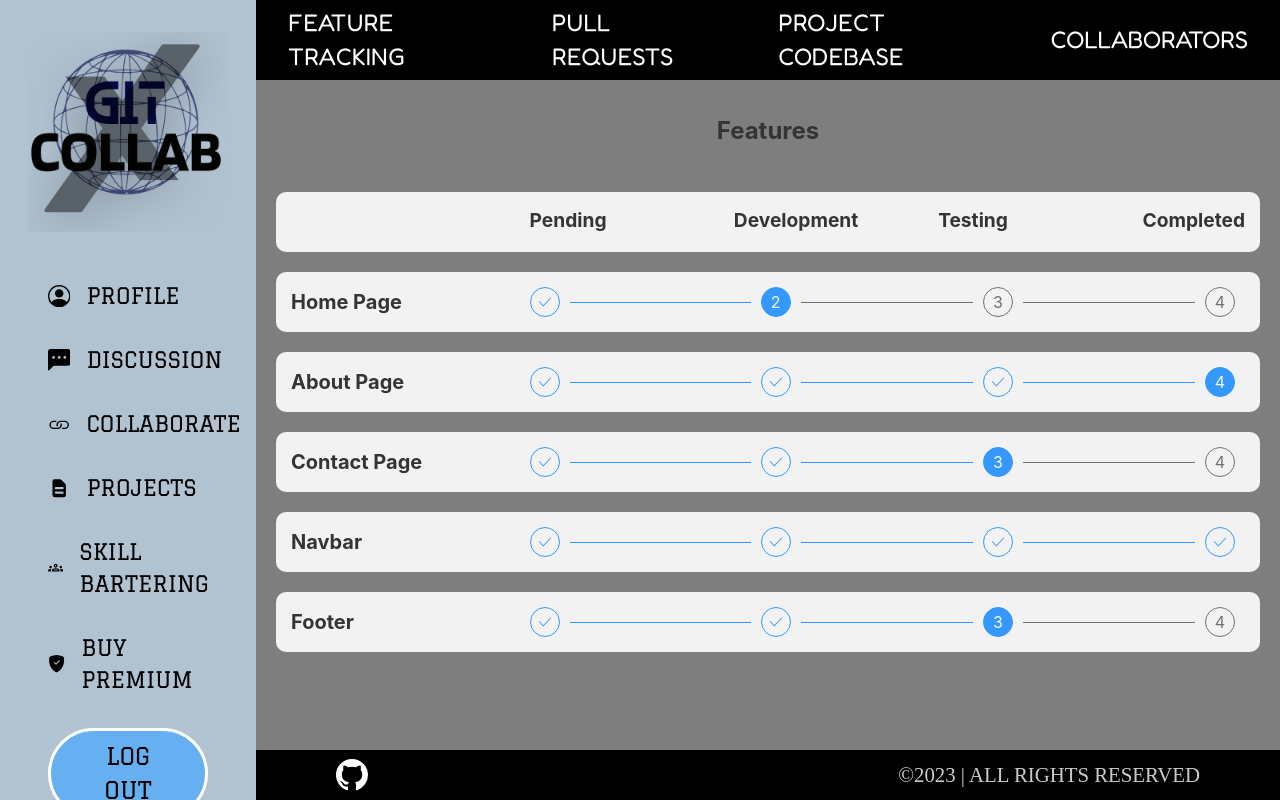
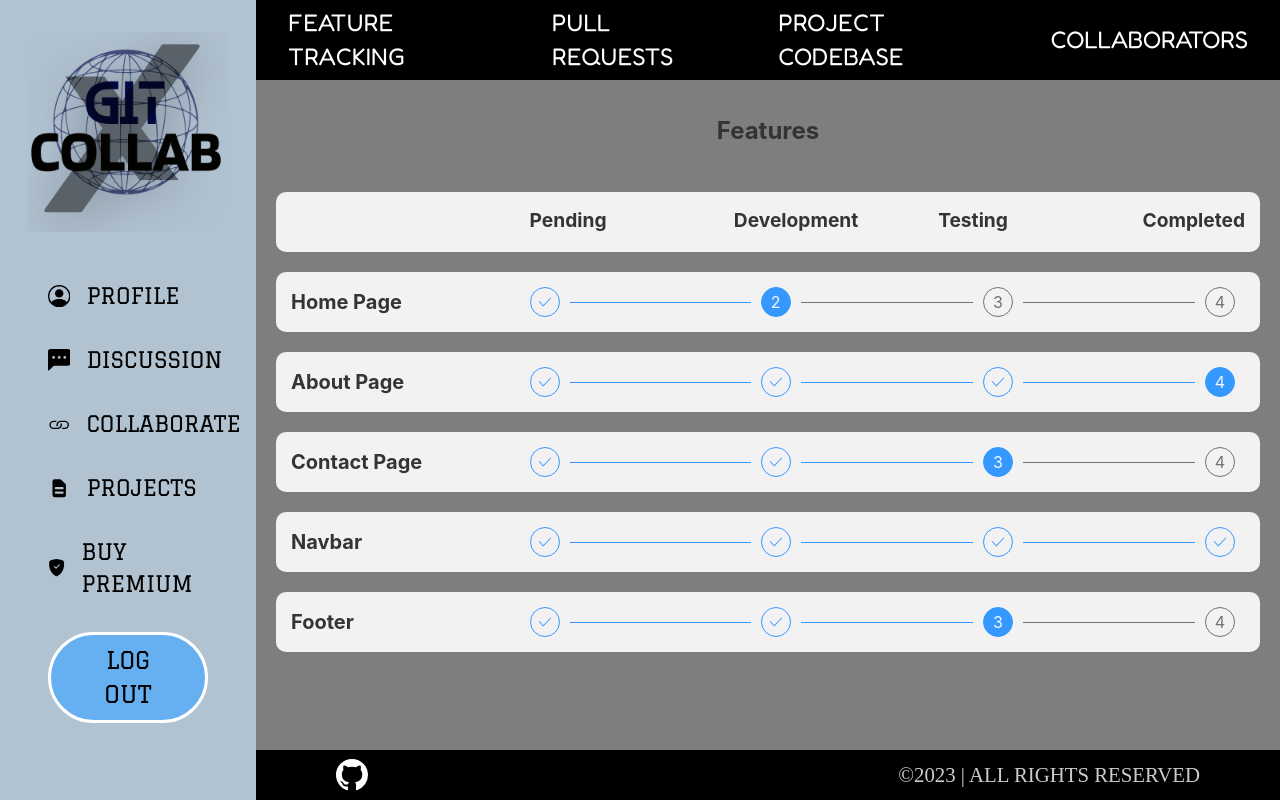
Before and after one commit to PekaVengers/GitCollabX, a React (Vite) app in the folder client/: page /projects/1 in a window 1280 px wide. Built offline with nearby package versions, Linux system fonts and the light colour scheme; a web font is replaced by a local one.

Commit message:
chore: remove skill bartering from sidebar

```diff
--- a/client/src/components/Sidebar.jsx
+++ b/client/src/components/Sidebar.jsx
@@ -17,7 +17,7 @@ export default function Sidebar() {
         <NavLink style={({isActive}) => isActive ? ({textDecoration: "none",}) : ({})} className={`sidebar-nav-link`} to="/discussion"><BsFillChatLeftDotsFill className="sidebar-nav-icon"/> <span>DISCUSSION</span></NavLink>
         <NavLink style={({isActive}) => isActive ? ({textDecoration: "none",}) : ({})} className={`sidebar-nav-link`} to="/collaborate"><BsLink className="sidebar-nav-icon"/> <span>COLLABORATE</span></NavLink>
         <NavLink style={({isActive}) => isActive ? ({textDecoration: "none",}) : ({})} className={`sidebar-nav-link`} to="/projects"><HiDocumentText className="sidebar-nav-icon"/> <span>PROJECTS</span></NavLink>
-        <NavLink style={({isActive}) => isActive ? ({textDecoration: "none",}) : ({})} className={`sidebar-nav-link`} to="/"><MdOutlineGroups className="sidebar-nav-icon"/> <span>SKILL BARTERING</span></NavLink>
+        {/* <NavLink style={({isActive}) => isActive ? ({textDecoration: "none",}) : ({})} className={`sidebar-nav-link`} to="/"><MdOutlineGroups className="sidebar-nav-icon"/> <span>SKILL BARTERING</span></NavLink> */}
         <NavLink style={({isActive}) => isActive ? ({textDecoration: "none",}) : ({})} className={`sidebar-nav-link`} to="/premium"><BsShieldFillCheck className="sidebar-nav-icon"/> <span>BUY PREMIUM</span></NavLink>
         <LogoutButton />
       </div>
```
